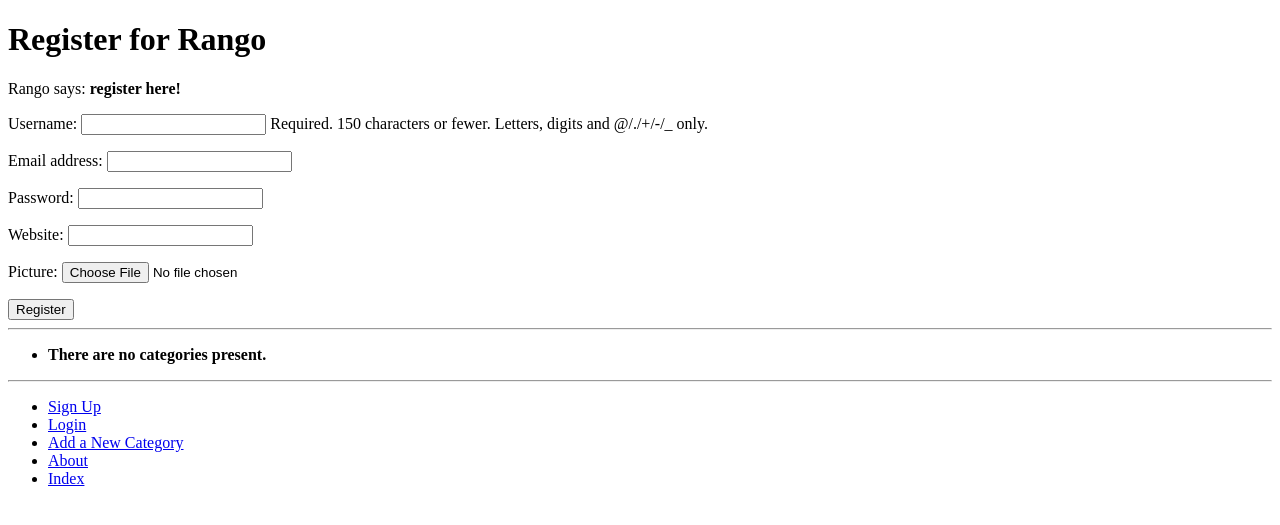
After one commit to AlexDeverill/tango_with_django_project, a Django app: page /rango/register/ in a window 1280 px wide. The commit adds this page. Shown: the top 525 px of the page. Run offline with Django 3.2, Linux system fonts and the light colour scheme; data that the repository does not hold is empty.

Commit message:
Chapter 9

```diff
--- a/rango/admin.py
+++ b/rango/admin.py
@@ -7,3 +7,4 @@ class PageAdmin(admin.ModelAdmin):
 # Register your models here.
 admin.site.register(Category)
 admin.site.register(Page, PageAdmin)
+admin.site.register(UserProfile)
--- a/rango/forms.py
+++ b/rango/forms.py
@@ -1,4 +1,5 @@
 from django import forms
+from django.contrib.auth.models import User
 from rango.models import *
 
 class CategoryForm(forms.ModelForm):
@@ -27,3 +28,15 @@ class PageForm(forms.ModelForm):
     class Meta:
         model = Page
         exclude = ('category',)
+
+class UserForm(forms.ModelForm):
+    password = forms.CharField(widget=forms.PasswordInput())
+
+    class Meta:
+        model = User
+        fields = ('username', 'email', 'password',)
+
+class UserProfileForm(forms.ModelForm):
+    class Meta:
+        model = UserProfile
+        fields = ('website', 'picture',)
--- a/rango/models.py
+++ b/rango/models.py
@@ -1,5 +1,6 @@
 from django.db import models
 from django.template.defaultfilters import slugify
+from django.contrib.auth.models import User
 
 # Create your models here.
 class Category(models.Model):
@@ -23,3 +24,12 @@ class Page(models.Model):
 
     def __str__(this):
         return this.title
+
+class UserProfile(models.Model):
+    user = models.OneToOneField(User, on_delete=models.CASCADE)
+
+    website = models.URLField(blank=True)
+    picture = models.ImageField(upload_to='profile_images', blank=True)
+
+    def __str__(this):
+        return this.user.username
--- a/rango/urls.py
+++ b/rango/urls.py
@@ -9,4 +9,8 @@ urlpatterns = [
     path('category/<slug:category_name_slug>/', views.show_category, name='show_category'),
     path('add_category/', views.add_category, name='add_category'),
     path('category/<slug:category_name_slug>/add_page/', views.add_page, name='add_page'),
+    path('register/', views.register, name='register'),
+    path('login/', views.user_login, name='login'),
+    path('restricted/', views.restricted, name="restricted"),
+    path('logout/', views.user_logout, name='logout'),
 ]
--- a/rango/views.py
+++ b/rango/views.py
@@ -1,6 +1,8 @@
 from django.shortcuts import render, redirect
 from django.http import HttpResponse
 from django.urls import reverse
+from django.contrib.auth import authenticate, login, logout
+from django.contrib.auth.decorators import login_required
 from rango.models import Category, Page
 from rango.forms import *
 
@@ -30,6 +32,7 @@ def show_category(request, category_name_slug):
         context_dict['category'] = None
     return render(request, 'rango/category.html', context=context_dict)
 
+@login_required
 def add_category(request):
     form = CategoryForm()
     if request.method == "POST":
@@ -41,6 +44,7 @@ def add_category(request):
             print(form.errors)
     return render(request, 'rango/add_category.html', {'form':form})
 
+@login_required
 def add_page(request, category_name_slug):
     try:
         category = Category.objects.get(slug=category_name_slug)
@@ -65,3 +69,54 @@ def add_page(request, category_name_slug):
             print(form.errors)
     context_dict = {'form':form, 'category':category}
     return render(request, 'rango/add_page.html', context=context_dict)
+
+def register(request):
+    registered = False
+    if request.method == 'POST':
+        user_form = UserForm(request.POST)
+        profile_form = UserProfileForm(request.POST)
+        if user_form.is_valid() and profile_form.is_valid():
+            user = user_form.save()
+            user.set_password(user.password)
+            user.save()
+
+            profile = profile_form.save(commit = False)
+            profile.user = user
+            if 'picture' in request.FILES:
+                profile.picture = request.FILES['picture']
+            profile.save()
+
+            registered = True
+        else:
+            print(user_form.errors, profile_form.errors)
+    else:
+        user_form = UserForm()
+        profile_form = UserProfileForm()
+
+    return render(request, 'rango/register.html', context={'user_form':user_form, 'profile_form':profile_form, 'registered':registered})
+
+def user_login(request):
+    if request.method == 'POST':
+        username = request.POST.get('username')
+        password = request.POST.get('password')
+        user = authenticate(username=username, password=password)
+        if user:
+            if user.is_active:
+                login(request, user)
+                return redirect(reverse('rango:index'))
+            else:
+                return HttpResponse("Your Rango account is disabled.")
+        else:
+            print(f"Invalid login details: {username}, {password}")
+            return HttpResponse("Invalid login details supplied")
+    else:
+        return render(request, 'rango/login.html')
+
+@login_required
+def restricted(request):
+    return render(request, 'rango/restricted.html')
+
+@login_required
+def user_logout(request):
+    logout(request)
+    return redirect(reverse('rango:index'))
--- a/tango_with_django_project/settings.py
+++ b/tango_with_django_project/settings.py
@@ -96,6 +96,7 @@ AUTH_PASSWORD_VALIDATORS = [
     },
     {
         'NAME': 'django.contrib.auth.password_validation.MinimumLengthValidator',
+        'OPTIONS': {'min_length': 6, },
     },
     {
         'NAME': 'django.contrib.auth.password_validation.CommonPasswordValidator',
@@ -127,3 +128,5 @@ STATIC_URL = '/static/'
 
 MEDIA_ROOT = MEDIA_DIR
 MEDIA_URL = '/media/'
+
+LOGIN_URL = 'rango:login'
--- a/templates/rango/base.html
+++ b/templates/rango/base.html
@@ -24,6 +24,13 @@
         <hr />
         <div>
             <ul>
+                {% if user.is_authenticated %}
+                    <li><a href="{% url 'rango:restricted' %}">Restricted Page</a></li>
+                    <li><a href="{% url 'rango:logout' %}">Logout</a></li>
+                {% else %}
+                    <li><a href="{% url 'rango:register' %}">Sign Up</a></li>
+                    <li><a href="{% url 'rango:login' %}">Login</a></li>
+                {% endif %}
                 <li><a href="{% url 'rango:add_category' %}"> Add a New Category</a></li>
                 <li><a href="{% url 'rango:about' %}">About</a></li>
                 <li><a href="{% url 'rango:index' %}">Index</a></li>
--- a/templates/rango/index.html
+++ b/templates/rango/index.html
@@ -7,6 +7,12 @@
 
 {% block body_block %}
     <h1>Rango Says...</h1>
+
+    {% if user.is_authenticated %}
+        Howdy {{ user.username }}!
+    {% else %}
+        Howdy there partner!
+    {% endif %}
 
     <div>
         <h2>Most Liked Categories</h2>
--- /dev/null
+++ b/templates/rango/register.html
@@ -0,0 +1,24 @@
+{% extends 'rango/base.html' %}
+{% load staticfiles %}
+
+{% block title_block %}
+    Register
+{% endblock %}
+
+{% block body_block %}
+    <h1>Register for Rango</h1>
+    {% if registered %}
+        Rango says: <strong>thank you for registering!</strong>
+        <a href="{% url 'rango:index' %}">Return to homepage.</a><br />
+    {% else %}
+        Rango says: <strong>register here!</strong><br />
+        <form id="user_form" method="post" action="{% url 'rango:register' %}" enctype="multipart/form-data">
+            {% csrf_token %}
+
+            {{ user_form.as_p }}
+            {{ profile_form.as_p }}
+
+            <input type="submit" name="submit" value="Register" />
+        </form>
+    {% endif %}
+{% endblock %}
```
Also changed, not shown: templates/rango/login.html (added, +18 -0 lines), templates/rango/restricted.html (added, +10 -0 lines), rango/migrations/0006_userprofile.py (added).
